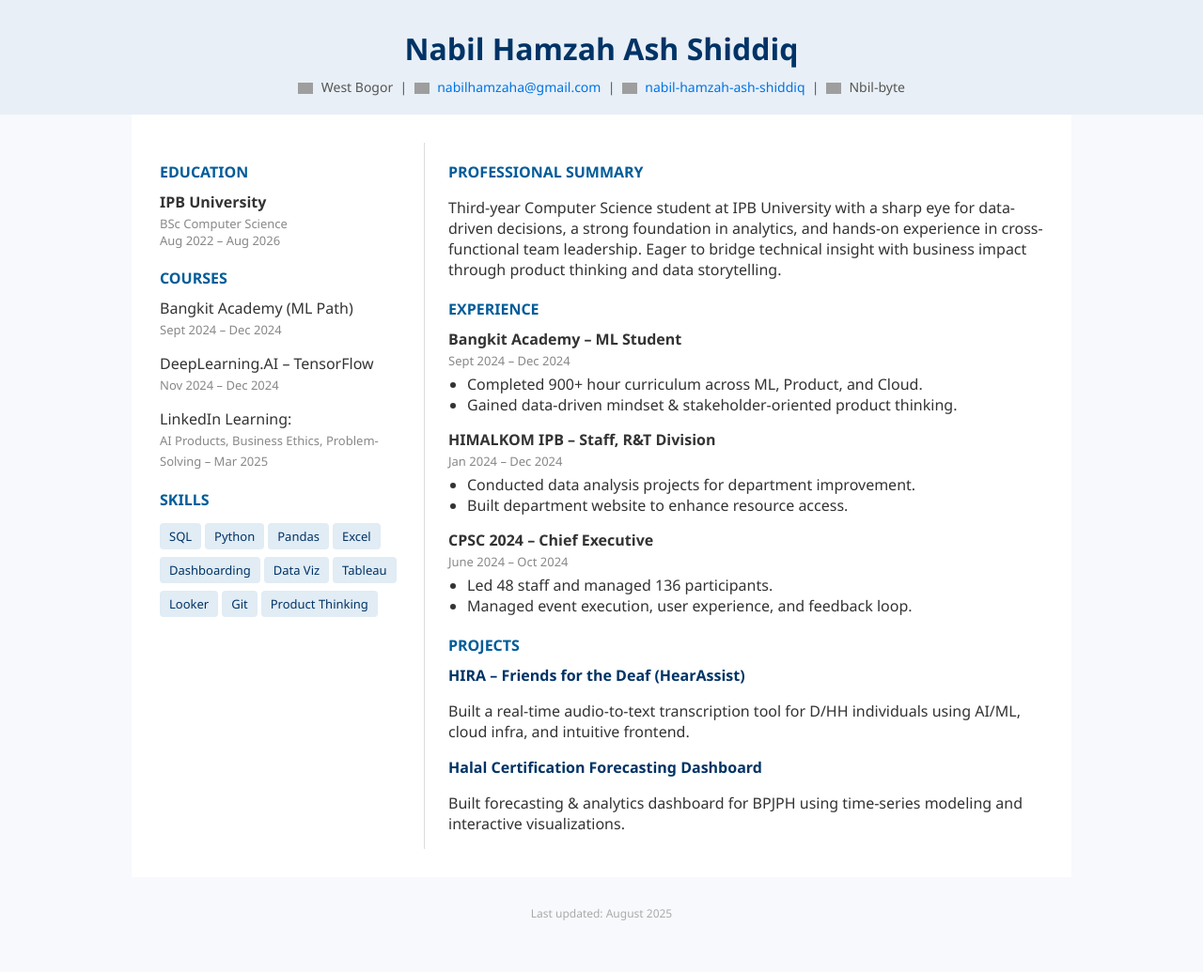
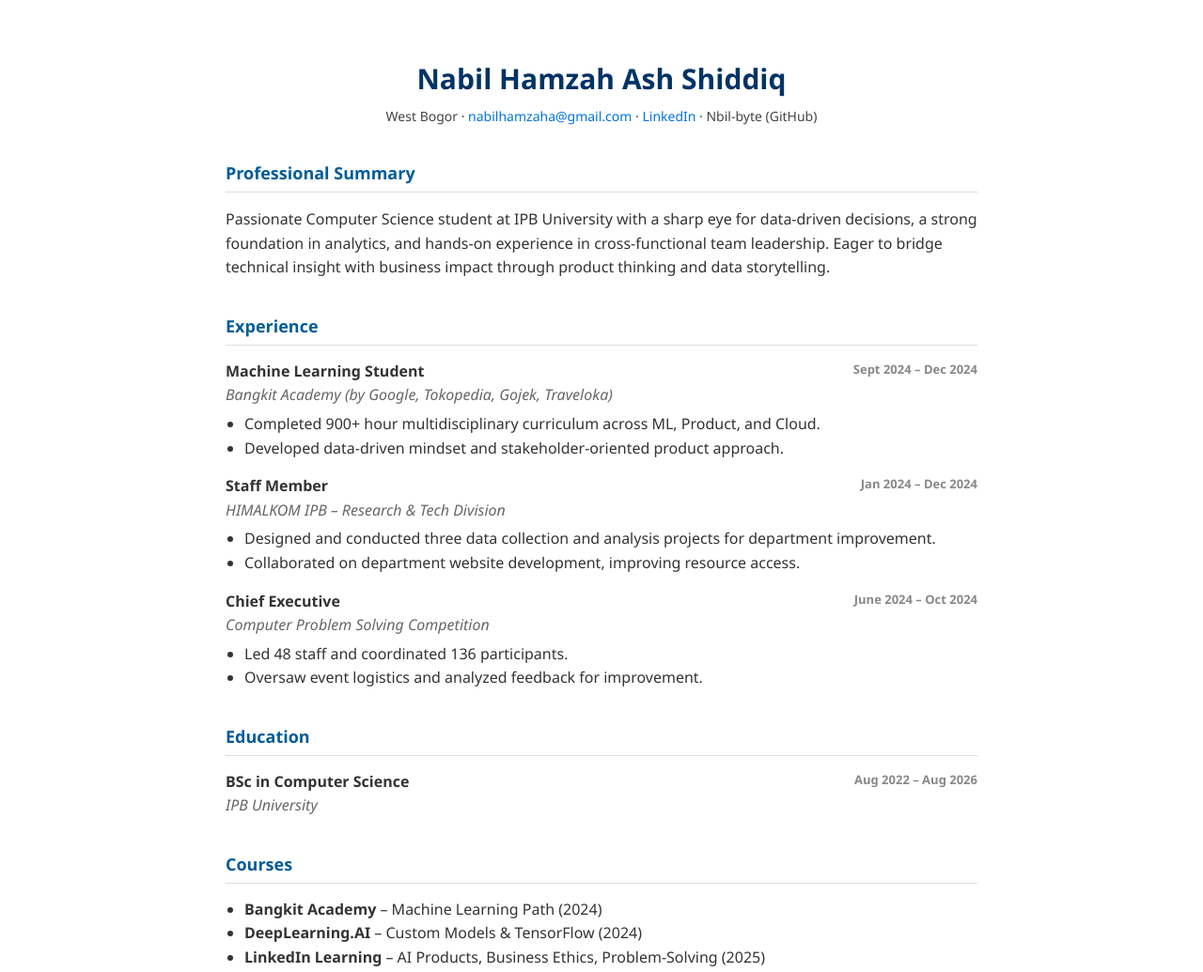
Before and after one commit to Nbil-byte/cvcv, a plain HTML site: page index.html in a window 1280 px wide. Shown: the top 1035 px of the page at 94% size. Before the commit the page ends 991 px from the top, so only its background shows below. Drawn offline with Linux system fonts and the light colour scheme; grey boxes are pictures that could not be loaded.

Commit message:
Update index.html

```diff
--- a/index.html
+++ b/index.html
@@ -1,229 +1,176 @@
 <!DOCTYPE html>
 <html lang="en">
 <head>
-  <meta charset="UTF-8" />
+  <meta charset="UTF-8">
   <title>Nabil Hamzah Ash Shiddiq - Resume</title>
   <style>
-    * {
-      box-sizing: border-box;
+    body {
+      font-family: 'Segoe UI', sans-serif;
+      background: #fff;
+      color: #333;
+      padding: 40px;
+      max-width: 800px;
+      margin: auto;
+      line-height: 1.6;
     }
 
-    body {
-      font-family: 'Segoe UI', sans-serif;
-      margin: 0;
-      background: #f7f9fc;
-      color: #333;
+    h1 {
+      font-size: 30px;
+      color: #003366;
+      text-align: center;
+      margin-bottom: 5px;
     }
 
-    header {
-      background: #e8eff6;
+    .contact {
       text-align: center;
-      padding: 30px 20px 20px;
+      font-size: 14px;
+      margin-bottom: 30px;
+      color: #444;
     }
 
-    header h1 {
-      font-size: 32px;
-      margin: 0;
-      color: #003366;
-    }
-
-    .contact-info {
-      margin-top: 10px;
-      font-size: 14px;
-      color: #555;
-    }
-
-    .contact-info a {
+    .contact a {
       color: #0073e6;
       text-decoration: none;
     }
 
-    .resume {
-      display: flex;
-      max-width: 1000px;
-      margin: 0 auto;
-      background: #fff;
-      padding: 30px;
+    h2 {
+      font-size: 18px;
+      color: #005c99;
+      border-bottom: 1px solid #ddd;
+      padding-bottom: 5px;
+      margin-top: 35px;
     }
 
-    .sidebar {
-      width: 30%;
-      padding-right: 25px;
-      border-right: 1px solid #ddd;
+    .job-title {
+      font-weight: bold;
     }
 
-    .main {
-      width: 70%;
-      padding-left: 25px;
-    }
-
-    .section-title {
-      color: #005c99;
-      font-size: 16px;
-      font-weight: bold;
-      margin: 20px 0 10px;
-      text-transform: uppercase;
-    }
-
-    .section-subtitle {
-      font-weight: bold;
-      margin: 10px 0 3px;
-    }
-
-    .entry {
-      margin-bottom: 15px;
+    .org {
+      font-style: italic;
+      color: #666;
     }
 
     .date {
+      float: right;
       font-size: 13px;
       color: #888;
     }
 
+    ul {
+      padding-left: 20px;
+      margin: 5px 0 15px 0;
+    }
+
     .skills span {
       display: inline-block;
-      background: #e1ecf4;
+      background: #e6f0fa;
       color: #003366;
       padding: 5px 10px;
       margin: 4px 4px 4px 0;
+      font-size: 13px;
       border-radius: 4px;
-      font-size: 13px;
     }
 
-    .project-title a {
-      color: #003366;
-      text-decoration: none;
+    .project-title {
       font-weight: bold;
     }
 
-    .project-title a:hover {
+    a {
+      color: #0055cc;
+      text-decoration: none;
+    }
+
+    a:hover {
       text-decoration: underline;
     }
 
-    ul {
-      padding-left: 20px;
-      margin-top: 5px;
-      margin-bottom: 10px;
-    }
-
-    footer {
-      text-align: center;
-      font-size: 12px;
-      color: #aaa;
-      padding: 10px 0;
-      margin-top: 20px;
-    }
-
-    .icon {
-      width: 16px;
-      vertical-align: middle;
-      margin-right: 5px;
+    .clear {
+      clear: both;
     }
   </style>
 </head>
 <body>
 
-<header>
   <h1>Nabil Hamzah Ash Shiddiq</h1>
-  <div class="contact-info">
-    <img class="icon" src="https://img.icons8.com/ios-filled/50/000000/marker.png"/> West Bogor &nbsp;|&nbsp;
-    <img class="icon" src="https://img.icons8.com/ios-filled/50/000000/new-post.png"/>
-    <a href="mailto:nabilhamzaha@gmail.com">nabilhamzaha@gmail.com</a> &nbsp;|&nbsp;
-    <img class="icon" src="https://img.icons8.com/ios-filled/50/000000/linkedin.png"/>
-    <a href="https://linkedin.com/in/nabil-hamzah-ash-shiddiq">nabil-hamzah-ash-shiddiq</a> &nbsp;|&nbsp;
-    <img class="icon" src="https://img.icons8.com/ios-filled/50/000000/github.png"/> Nbil-byte
-  </div>
-</header>
-
-<div class="resume">
-  <div class="sidebar">
-    <div class="section-title">Education</div>
-    <div class="entry">
-      <div class="section-subtitle">IPB University</div>
-      <div class="date">BSc Computer Science<br>Aug 2022 – Aug 2026</div>
+  <div class="contact">
+    West Bogor · <a href="mailto:nabilhamzaha@gmail.com">nabilhamzaha@gmail.com</a> ·
+    <a href="https://linkedin.com/in/nabil-hamzah-ash-shiddiq">LinkedIn</a> ·
+    Nbil-byte (GitHub)
   </div>
 
-    <div class="section-title">Courses</div>
-    <div class="entry">Bangkit Academy (ML Path)<br><span class="date">Sept 2024 – Dec 2024</span></div>
-    <div class="entry">DeepLearning.AI – TensorFlow<br><span class="date">Nov 2024 – Dec 2024</span></div>
-    <div class="entry">LinkedIn Learning:<br>
-      <span class="date">AI Products, Business Ethics, Problem-Solving – Mar 2025</span>
-    </div>
-
-    <div class="section-title">Skills</div>
-    <div class="skills">
-      <span>SQL</span><span>Python</span><span>Pandas</span><span>Excel</span>
-      <span>Dashboarding</span><span>Data Viz</span><span>Tableau</span>
-      <span>Looker</span><span>Git</span><span>Product Thinking</span>
-    </div>
-  </div>
-
-  <div class="main">
-    <div class="section-title">Professional Summary</div>
+  <h2>Professional Summary</h2>
   <p>
-      Third-year Computer Science student at IPB University with a sharp eye for data-driven decisions,
+    Passionate Computer Science student at IPB University with a sharp eye for data-driven decisions,
     a strong foundation in analytics, and hands-on experience in cross-functional team leadership.
     Eager to bridge technical insight with business impact through product thinking and data storytelling.
   </p>
 
-    <div class="section-title">Experience</div>
+  <h2>Experience</h2>
 
   <div class="entry">
-      <div class="section-subtitle">Bangkit Academy – ML Student</div>
-      <div class="date">Sept 2024 – Dec 2024</div>
+    <div class="job-title">Machine Learning Student <span class="date">Sept 2024 – Dec 2024</span></div>
+    <div class="org">Bangkit Academy (by Google, Tokopedia, Gojek, Traveloka)</div>
     <ul>
-        <li>Completed 900+ hour curriculum across ML, Product, and Cloud.</li>
-        <li>Gained data-driven mindset & stakeholder-oriented product thinking.</li>
+      <li>Completed 900+ hour multidisciplinary curriculum across ML, Product, and Cloud.</li>
+      <li>Developed data-driven mindset and stakeholder-oriented product approach.</li>
     </ul>
   </div>
 
   <div class="entry">
-      <div class="section-subtitle">HIMALKOM IPB – Staff, R&T Division</div>
-      <div class="date">Jan 2024 – Dec 2024</div>
+    <div class="job-title">Staff Member <span class="date">Jan 2024 – Dec 2024</span></div>
+    <div class="org">HIMALKOM IPB – Research & Tech Division</div>
     <ul>
-        <li>Conducted data analysis projects for department improvement.</li>
-        <li>Built department website to enhance resource access.</li>
+      <li>Designed and conducted three data collection and analysis projects for department improvement.</li>
+      <li>Collaborated on department website development, improving resource access.</li>
     </ul>
   </div>
 
   <div class="entry">
-      <div class="section-subtitle">CPSC 2024 – Chief Executive</div>
-      <div class="date">June 2024 – Oct 2024</div>
+    <div class="job-title">Chief Executive <span class="date">June 2024 – Oct 2024</span></div>
+    <div class="org">Computer Problem Solving Competition</div>
     <ul>
-        <li>Led 48 staff and managed 136 participants.</li>
-        <li>Managed event execution, user experience, and feedback loop.</li>
+      <li>Led 48 staff and coordinated 136 participants.</li>
+      <li>Oversaw event logistics and analyzed feedback for improvement.</li>
     </ul>
   </div>
 
-    <div class="section-title">Projects</div>
+  <h2>Education</h2>
+  <div class="job-title">BSc in Computer Science <span class="date">Aug 2022 – Aug 2026</span></div>
+  <div class="org">IPB University</div>
 
-    <div class="entry">
+  <h2>Courses</h2>
+  <ul>
+    <li><strong>Bangkit Academy</strong> – Machine Learning Path (2024)</li>
+    <li><strong>DeepLearning.AI</strong> – Custom Models & TensorFlow (2024)</li>
+    <li><strong>LinkedIn Learning</strong> – AI Products, Business Ethics, Problem-Solving (2025)</li>
+  </ul>
+
+  <h2>Skills</h2>
+  <div class="skills">
+    <span>SQL</span><span>Python</span><span>Pandas</span><span>Excel</span>
+    <span>Data Viz</span><span>Tableau</span><span>Google Data Studio</span>
+    <span>Looker</span><span>Git</span><span>Agile</span><span>Product Thinking</span>
+  </div>
+
+  <h2>Projects</h2>
+
   <div class="project-title">
-        <a href="https://github.com/Nbil-byte/HIRA-Hear-Assistant-" target="_blank">
+    <a href="https://github.com/Nbil-byte/hearassist" target="_blank">
       HIRA – Friends for the Deaf (HearAssist)
     </a>
   </div>
   <p>
-        Built a real-time audio-to-text transcription tool for D/HH individuals
-        using AI/ML, cloud infra, and intuitive frontend.
+    Real-time audio-to-text transcription for D/HH individuals in customer-facing roles using ML, cloud, and web UI.
   </p>
-    </div>
 
-    <div class="entry">
   <div class="project-title">
     <a href="https://github.com/Nbil-byte/capstone-bpjph" target="_blank">
       Halal Certification Forecasting Dashboard
     </a>
   </div>
   <p>
-        Built forecasting & analytics dashboard for BPJPH using time-series modeling and interactive visualizations.
+    Capstone project with BPJPH. Built a dashboard to analyze and forecast halal certification trends using time-series and data visualization tools.
   </p>
-    </div>
-  </div>
-</div>
-
-<footer>
-  Last updated: August 2025
-</footer>
 
 </body>
 </html>
```
Lines whose indentation alone changed are shown as unchanged.
